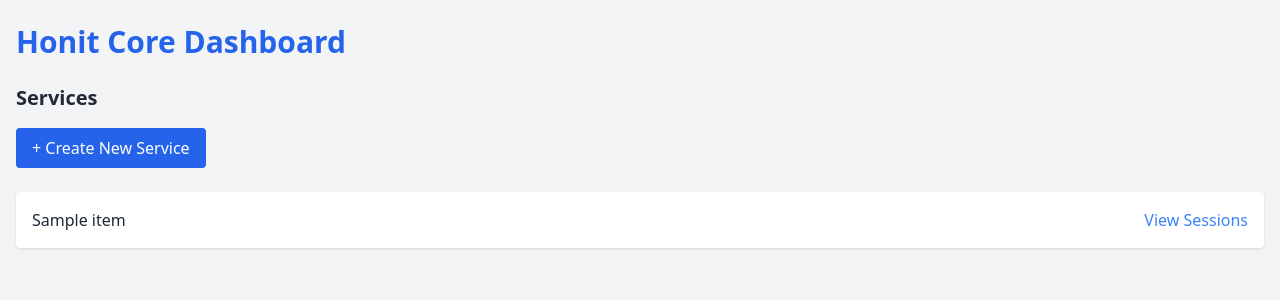
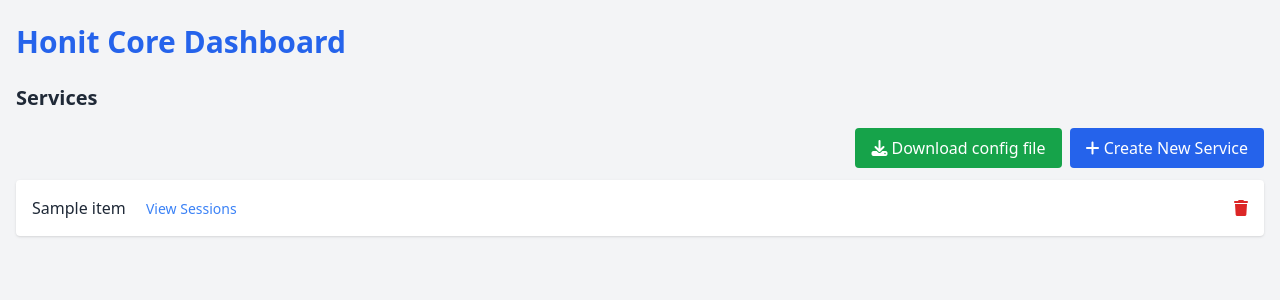
Before and after one commit to satayyeb/honit-core, a Django app: page /services/ in a window 1280 px wide. Shown: the top 300 px of the page. Run offline with Django 5.2, Linux system fonts and the light colour scheme; tables that the repository leaves empty hold one stand-in row (values such as "Sample post"); a database or web service that is not in the repository returns one stand-in record (values such as "Sample title"); data that the repository does not hold is empty; some libraries are stand-ins or nearby versions.

Commit message:
3rd version of templates

```diff
--- a/core/settings.py
+++ b/core/settings.py
@@ -160,3 +160,4 @@ SPECTACULAR_SETTINGS = {
 OPENAI_BASE_URL = conf.get('OPENAI_BASE_URL')
 OPENAI_API_KEY = conf.get('OPENAI_API_KEY')
 OPENAI_MODEL_NAME = conf.get('OPENAI_MODEL_NAME')
+HONIT_BASE_URL = conf.get('HONIT_BASE_URL')
--- a/router/models.py
+++ b/router/models.py
@@ -27,6 +27,7 @@ class Service(models.Model):
     name = models.CharField(max_length=255)
     app = models.ForeignKey(App, on_delete=models.CASCADE)
     user = models.ForeignKey(User, on_delete=models.CASCADE)
+    port = models.PositiveIntegerField(default=8000)
     active = models.BooleanField(default=True)
     token = models.CharField(max_length=255)
 
--- a/router/urls_api.py
+++ b/router/urls_api.py
@@ -2,6 +2,7 @@ from django.urls import path
 from drf_spectacular.views import SpectacularRedocView, SpectacularSwaggerView, SpectacularAPIView
 
 from router.views.app import AppList
+from router.views.config import ConfigApiView
 from router.views.log import LogList, LogDetail, RouterApiView
 from router.views.service import ServiceList, ServiceDetail
 from router.views.session import SessionList, SessionDetail
@@ -12,6 +13,8 @@ urlpatterns = [
     path('redoc/', SpectacularRedocView.as_view(url_name='schema'), name='redoc'),
     path('apps', AppList.as_view(), name='app-list'),
     path('services/', ServiceList.as_view(), name='service-list'),
+    path('services/config', ConfigApiView.as_view(), name='download_config'),
+
     path('services/<int:service_id>', ServiceDetail.as_view(), name='service-detail'),
     path('services/<int:service_id>/sessions/', SessionList.as_view(), name='service-list'),
     path('services/<int:service_id>/sessions/<int:session_id>', SessionDetail.as_view(), name='service-detail'),
--- a/templates/services.html
+++ b/templates/services.html
@@ -1,23 +1,93 @@
 {% extends 'base.html' %}
 {% block content %}
+    <script src="https://cdn.jsdelivr.net/npm/alpinejs@3.x.x/dist/cdn.min.js" defer></script>
+    <link
+            rel="stylesheet"
+            href="https://cdnjs.cloudflare.com/ajax/libs/font-awesome/6.4.0/css/all.min.css"
+    />
     <h2 class="text-xl font-semibold mb-4">Services</h2>
 
-    <div class="mb-6">
-        <a href="{% url 'create_service' %}" class="inline-block bg-blue-600 text-white px-4 py-2 rounded hover:bg-blue-700 transition">
-            + Create New Service
+    <div class="flex flex-row-reverse mb-1 items-center">
+        <div class="mb-2">
+            <a href="{% url 'create_service' %}"
+               class="inline-block bg-blue-600 text-white px-4 py-2 rounded hover:bg-blue-700 transition">
+                <i class="fa-solid fa-plus"></i>
+                Create New Service
             </a>
         </div>
+        <div class="mb-2 mr-2">
+            <a href="{% url 'download_config' %}"
+               class="inline-block bg-green-600 text-white px-4 py-2 rounded hover:bg-green-700 transition">
+                <i class="fa-solid fa-download"></i>
+                Download config file
+            </a>
+        </div>
+    </div>
+    <!-- Modal -->
+    <div x-data="{ open: false, serviceId: null }">
+        <template x-if="open">
+            <div class="fixed inset-0 bg-black bg-opacity-50 flex items-center justify-center z-50">
+                <div class="bg-white p-6 rounded shadow-md w-full max-w-md text-center">
+                    <h3 class="text-lg font-semibold mb-4">Confirm Deletion</h3>
+                    <p class="mb-6">Are you sure you want to delete this service? This action cannot be undone.</p>
+                    <div class="flex justify-center gap-4">
+                        <button @click="deleteService(serviceId)"
+                                class="bg-red-600 text-white px-4 py-2 rounded hover:bg-red-700 transition">
+                            Yes, Delete
+                        </button>
+                        <button type="button" @click="open = false"
+                                class="bg-gray-300 text-gray-700 px-4 py-2 rounded hover:bg-gray-400 transition">
+                            Cancel
+                        </button>
+                    </div>
+                </div>
+            </div>
+        </template>
 
+        <!-- Services List -->
         <ul class="space-y-2">
             {% for service in services %}
                 <li class="bg-white p-4 rounded shadow hover:bg-gray-50 transition">
                     <div class="flex justify-between items-center">
-                    <span>{{ service.name }}</span>
-                    <a href="{% url 'service_sessions' service.id %}" class="text-blue-500 hover:underline">View Sessions</a>
+                        <div>
+                            <span class="font-medium">{{ service.name }}</span>
+                            <a href="{% url 'service_sessions' service.id %}"
+                               class="ml-4 text-blue-500 hover:underline text-sm">View Sessions</a>
+                        </div>
+                        <button @click="open = true; serviceId = {{ service.id }}"
+                                class="text-red-600 hover:text-red-800 transition" title="Delete">
+                            <i class="fa-solid fa-trash"></i>
+                        </button>
                     </div>
                 </li>
-        {% empty %}
-            <li>No services found.</li>
             {% endfor %}
         </ul>
+
+        <!-- Alpine store for deletion logic -->
+        <script>
+            function deleteService(serviceId) {
+                fetch(`/api/v1/services/${serviceId}`, {
+                    method: 'DELETE',
+                    headers: {
+                        'X-CSRFToken': '{{ csrf_token }}',
+                    },
+                })
+                    .then(response => {
+                        if (response.ok) {
+                            window.location.reload();
+                        } else {
+                            alert("Failed to delete service.");
+                        }
+                    });
+            }
+
+            document.addEventListener('alpine:init', () => {
+                Alpine.data('deleteModal', () => ({
+                    open: false,
+                    serviceId: null,
+                    deleteService,
+                }));
+            });
+        </script>
+    </div>
 {% endblock %}
```
Also changed, not shown: router/views/config.py (added, +32 -0 lines), router/migrations/0006_service_port.py (added), 1 other file. Lines whose indentation alone changed are shown as unchanged.
